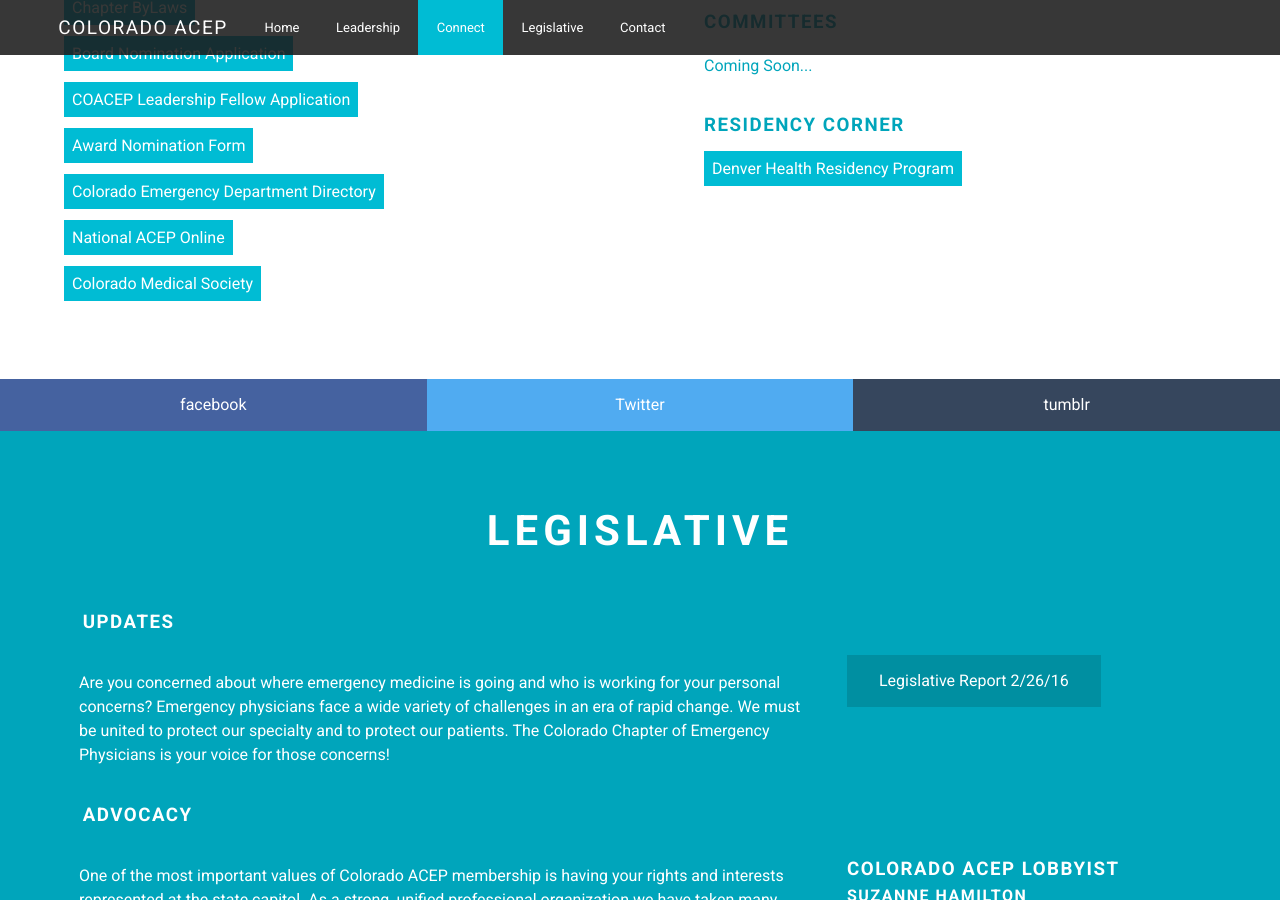
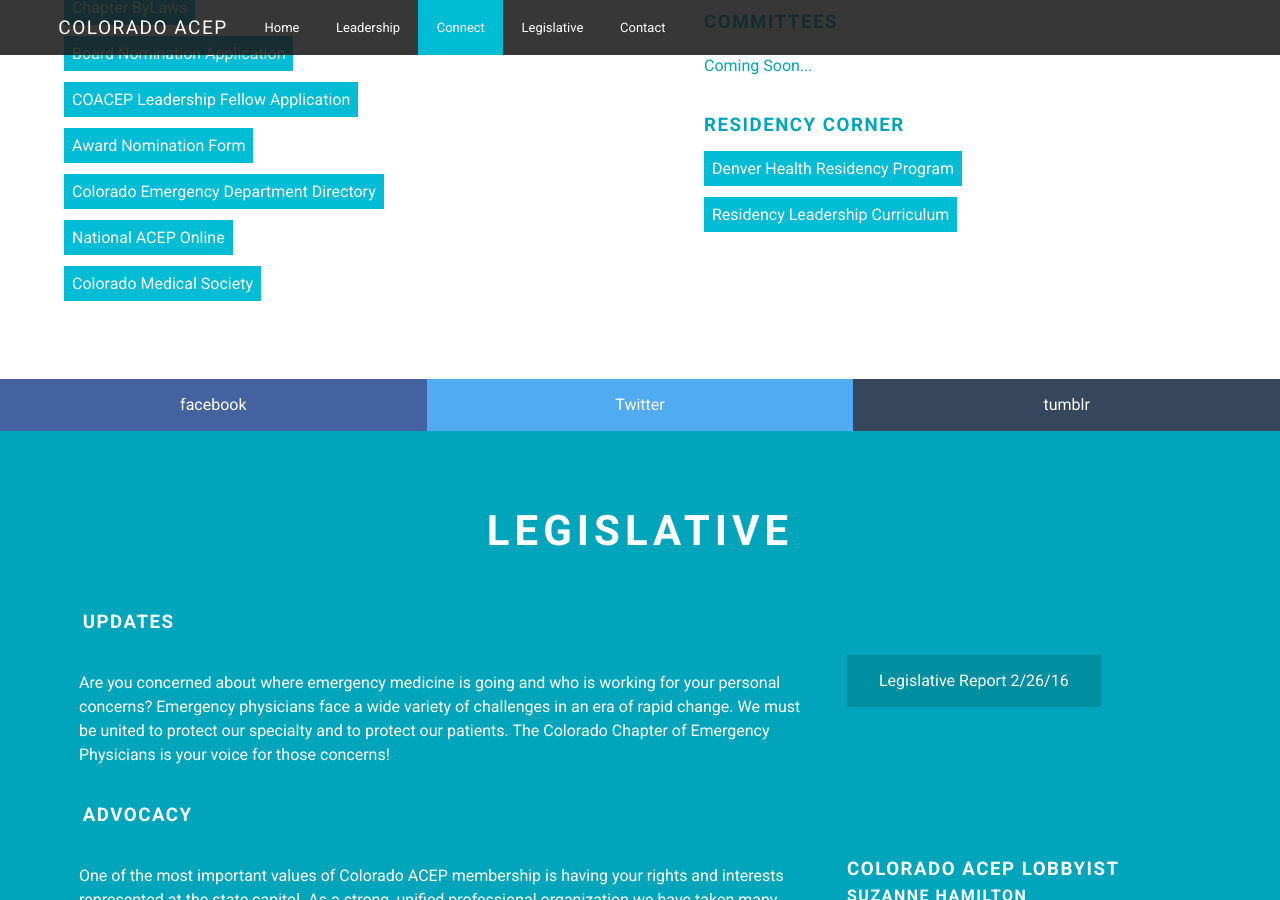
Before and after one commit to pebutler3/coacep, a Jekyll site: the page built from index.html, in a window 1280 px wide and 900 px high, scrolled down 2517 px. Built offline with Jekyll 4.4.1, drawn with Linux system fonts in a browser that asks for light colours.

Commit message:
added rlc doc and button

```diff
--- a/_includes/connect.html
+++ b/_includes/connect.html
@@ -29,6 +29,7 @@
     <h3>Residency Corner</h3>
     <ul>
      <li><a href="http://www.denverem.org">Denver Health Residency Program</a></li>
+     <li><a href="/docs/rlc-intro.pdf" target="_blank">Residency Leadership Curriculum</a></li>
     </ul>
   </section>
 </article>
```
Also changed, not shown: 1 other file.
